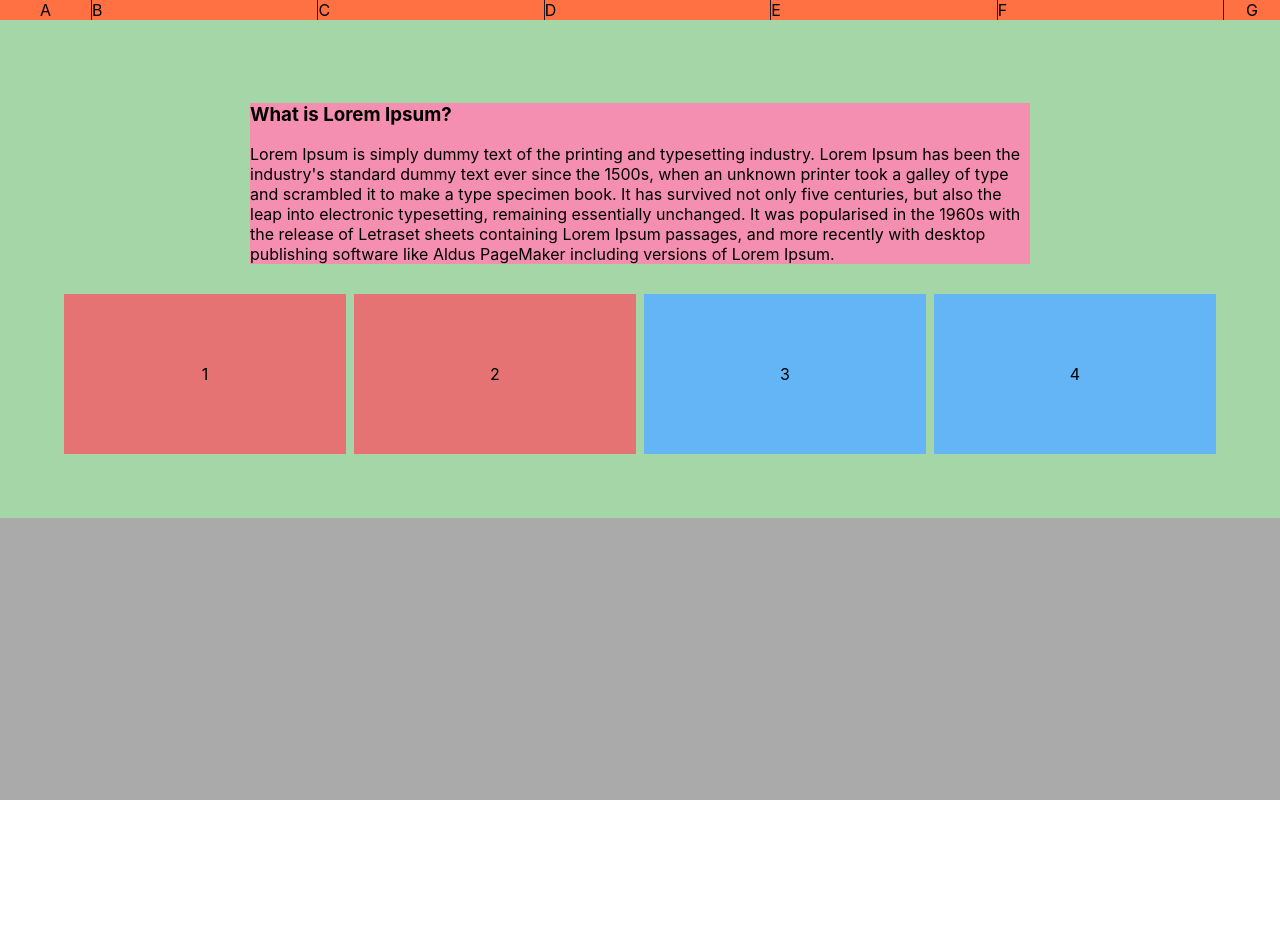
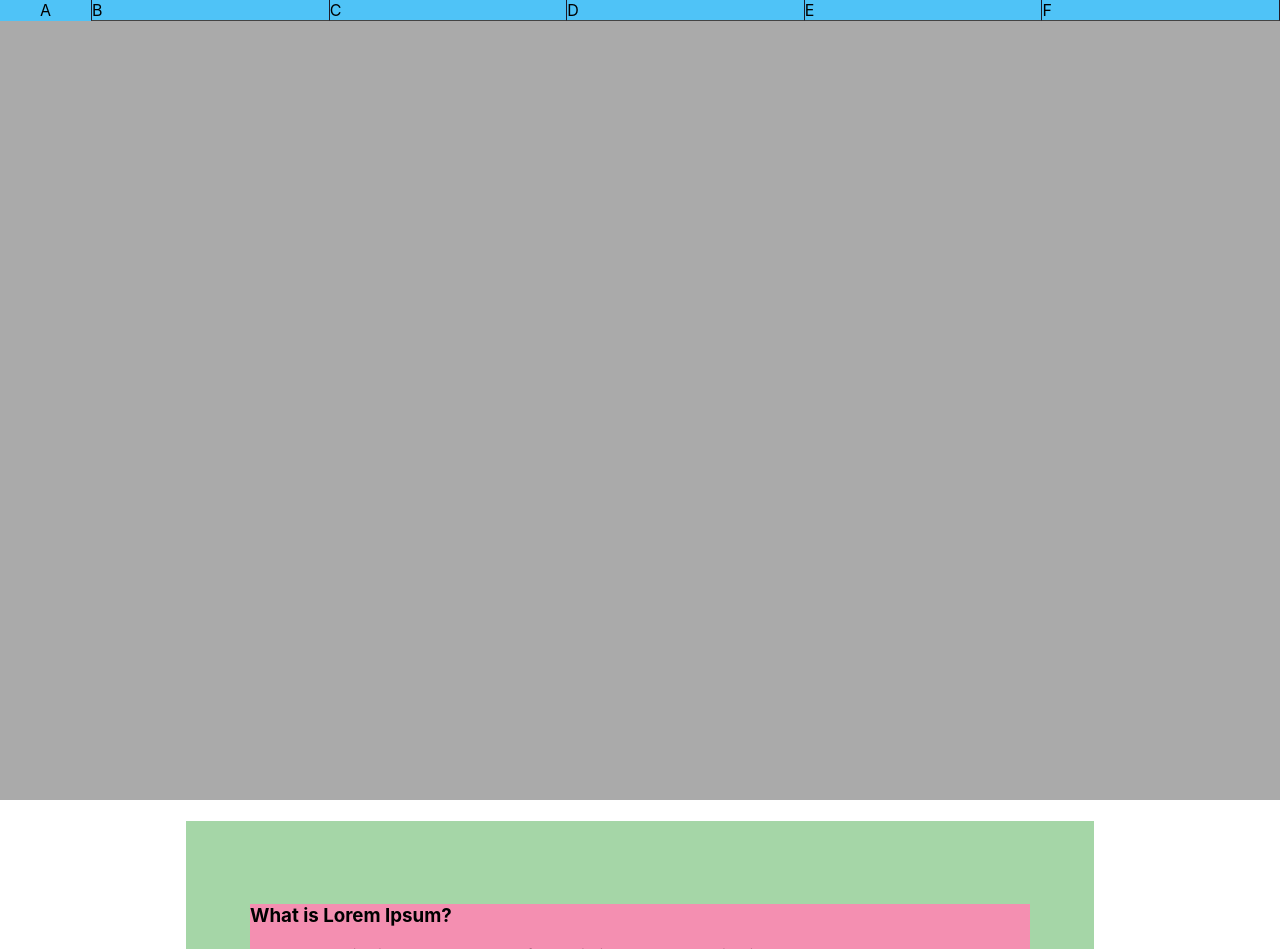
Before and after one commit to papondum/responsive, a React (Create React App) app: page / in a window 1280 px wide. Before the commit the page ends 800 px from the top, so only its background shows below. Built offline with nearby package versions, Linux system fonts and the light colour scheme.

Commit message:
update template menubar

```diff
--- /dev/null
+++ b/src/components/MenuProvider/MenuBar/Menu/index.js
@@ -0,0 +1,5 @@
+import React from 'react'
+const Menu = props => (
+  <div></div>
+)
+export default Menu
--- /dev/null
+++ b/src/components/MenuProvider/MenuBar/index.js
@@ -0,0 +1,70 @@
+import React from 'react'
+import { LeftMenuList, TopMenuList, MenuBarWrapper } from './styledComponents'
+class MenuBar extends React.Component {
+  constructor(props) {
+    super(props)
+    this.openMenu = this.openMenu.bind(this)
+    this.closeMenu = this.closeMenu.bind(this)
+    this.state = {
+      menuSmallScreen: ''
+    }
+  }
+
+  openMenu() {
+    this.setState({menuSmallScreen: 'open'})
+  }
+
+  closeMenu() {
+    this.setState({menuSmallScreen: ''})
+  }
+  menutypeRender(type) {
+    let result
+    switch (type) {
+      case 'left':
+        result = (
+          <LeftMenuList className={this.state.menuSmallScreen}>
+            {this.props.children}
+          </LeftMenuList>
+        )
+        break;
+      case 'top':
+       result = (
+         <TopMenuList className={this.state.menuSmallScreen}>
+           {this.props.children}
+         </TopMenuList>
+       )
+        break;
+      default:
+
+    }
+    return result
+  }
+  barTypeChecker(type) {
+    let result = 'row'
+    switch (type) {
+      case 'left':
+        result = 'column'
+        break;
+      case 'top':
+      result = 'row'
+        break;
+      default:
+
+    }
+    return result
+  }
+  render() {
+    const barType = this.barTypeChecker(this.props.type)
+    return (
+      <MenuBarWrapper direction={barType}>
+        {this.props.logoContent}
+        {this.menutypeRender(this.props.type)}
+        <div className="end-nav">
+          <div className="menu-toggle" onClick={this.openMenu} onBlur={this.closeMenu} tabIndex={0}>G</div>
+        </div>
+      </MenuBarWrapper>
+    )
+  }
+}
+
+export default MenuBar
--- /dev/null
+++ b/src/components/MenuProvider/MenuBar/styledComponents.js
@@ -0,0 +1,79 @@
+import styled from 'styled-components'
+export const MenuBarWrapper = styled.div`
+  display: flex;
+  flex-direction: ${props=>props.direction};
+  background: #4fc3f7;
+  min-width: 140px;
+  .menu-toggle { display: none; }
+  .menu-item {
+    border-bottom: 1px solid #444;
+    &:hover {
+      background: #aaa;
+    }
+  }
+  .start-nav { flex: 0; padding: 0 40px; }
+  @media only screen and (max-width: 700px) {
+    --nav-height: 20px;
+    display: flex;
+    flex-direction: row;
+    position: fixed;
+    top: 0;
+    width: 100%;
+    background: #4fc3f7;
+    justify-content: space-between;
+    .menu-toggle {
+      display: block;
+    }
+    .open {
+      opacity: 1;
+      visibility: visible;
+    }
+  }
+`
+export const LeftMenuList = styled.div`
+  --nav-height: 20px;
+  @media only screen and (max-width: 700px) {
+    overflow: auto;
+    opacity: 0;
+    visibility: hidden;
+    -webkit-transition: .2s;
+    transition: .2s;
+    position: absolute;
+    top: var(--nav-height);
+    right: 0;
+    background: #fff;
+    z-index: 1;
+    width: 200px;
+    flex-direction: column;
+  }
+`
+export const TopMenuList = styled.div`
+  flex: 1;
+  display: flex;
+  flex-direction: row;
+  .menu-wrapper {
+    display: flex;
+  }
+  .menu-item {
+    flex: 1;
+    border-right: 1px solid #201c29;
+    &:first-child {
+      border-left: 1px solid rgb(32, 28, 41);
+    }
+  }
+  @media only screen and (max-width: 700px) {
+    overflow: auto;
+    opacity: 0;
+    visibility: hidden;
+    -webkit-transition: .2s;
+    transition: .2s;
+    position: absolute;
+    top: var(--nav-height);
+    right: 0;
+    background: #fff;
+    z-index: 1;
+    width: 200px;
+    height: calc(30vh - var(--nav-height));
+    flex-direction: column;
+  }
+`
--- /dev/null
+++ b/src/components/MenuProvider/index.js
@@ -0,0 +1,31 @@
+import React from 'react'
+import { MenuProviderWrapper } from './styledComponents'
+import MenuBar from './MenuBar'
+
+class MenuProvider extends React.Component {
+  barTypeChecker(type) {
+    let result = 'row'
+    switch (type) {
+      case 'left':
+        result = 'row'
+        break;
+      case 'top':
+      result = 'column'
+        break;
+      default:
+
+    }
+    return result
+  }
+  render() {
+    const { type } = this.props
+    const barType = this.barTypeChecker(type)
+    return (
+      <MenuProviderWrapper direction={barType}>
+        {this.props.children.map((child, index) => React.cloneElement(child, {key: index, type}))}
+      </MenuProviderWrapper>
+    )
+  }
+}
+MenuProvider.MenuBar = MenuBar
+export default MenuProvider
--- /dev/null
+++ b/src/components/MenuProvider/styledComponents.js
@@ -0,0 +1,8 @@
+import styled from 'styled-components'
+export const MenuProviderWrapper = styled.div`
+  height: 100vh;
+  background-color: #aaa;
+  grid-gap: 100%;
+  display: flex;
+  flex-direction: ${props=>props.direction};
+`
--- a/src/containers/LeftMenu/index.js
+++ b/src/containers/LeftMenu/index.js
@@ -1,61 +1,20 @@
 import React from 'react'
-import { AppWrapper } from '../TopMenu/styledComponents'
 import Content from '../../components/Content'
-import { LeftMenuWrapper } from './styledComponents'
+import MenuProvider from '../../components/MenuProvider'
 class LeftMenu extends React.Component {
-  constructor(props) {
-    super(props)
-    this.openMenu = this.openMenu.bind(this)
-    this.closeMenu = this.closeMenu.bind(this)
-    this.state = {
-      menuSmallScreen: ''
-    }
-  }
-
-  openMenu() {
-    this.setState({menuSmallScreen: 'open'})
-  }
-
-  closeMenu() {
-    this.setState({menuSmallScreen: ''})
-  }
-
   render() {
     return (
-      <AppWrapper direction={'row'} display={'flex'}>
-        <LeftMenuWrapper>
-          <div className="start-nav">A</div>
-          <div className={`middle-nav ${this.state.menuSmallScreen}`}>
-            <div className="menu-item">B</div>
-            <div className="menu-item">C</div>
-            <div className="menu-item">D</div>
-            <div className="menu-item">E</div>
-            <div className="menu-item">F</div>
-          </div>
-          <div className="end-nav">
-            <div className="menu-toggle" onClick={this.openMenu} onBlur={this.closeMenu} tabIndex={0}>G</div>
-          </div>
-        </LeftMenuWrapper>
+      <MenuProvider type='left'>
+        <MenuProvider.MenuBar logoContent={<div className="start-nav">A</div>}>
+          <div className="menu-item">B</div>
+          <div className="menu-item">C</div>
+          <div className="menu-item">D</div>
+          <div className="menu-item">E</div>
+          <div className="menu-item">F</div>
+        </MenuProvider.MenuBar>
         <Content />
-      </AppWrapper>
+      </MenuProvider>
     )
   }
 }
 export default LeftMenu
-//
-// const nav = <TopNavbar>
-//   <div className="start-nav">A</div>
-//   <div className="middle-nav">
-//     <div className={`menu-wrapper ${this.state.menuState}`}>
-//       <div className="menu-item">B</div>
-//       <div className="menu-item">C</div>
-//       <div className="menu-item">D</div>
-//       <div className="menu-item">E</div>
-//       <div className="menu-item">F</div>
-//     </div>
-//   </div>
-//   <div className="end-nav">
-//     <div className="action">G</div>
-//     <div className="action responsive" tabIndex={0} onClick={this.openMenu} onBlur={this.closeMenu}>H</div>
-//   </div>
-// </TopNavbar>
--- a/src/containers/LeftMenu/styledComponents.js
+++ /dev/null
@@ -1,46 +0,0 @@
-import styled from 'styled-components'
-export const LeftMenuWrapper = styled.div`
-  display: flex;
-  flex-direction: column;
-  /* justify-content: space-between; */
-  background: #4fc3f7;
-  min-width: 140px;
-  .menu-toggle { display: none; }
-  .menu-item {
-    border-bottom: 1px solid #444;
-    &:hover {
-      background: #aaa;
-    }
-  }
-  @media only screen and (max-width: 700px) {
-    --nav-height: 20px;
-    display: flex;
-    flex-direction: row;
-    position: fixed;
-    top: 0;
-    width: 100%;
-    background: #4fc3f7;
-    justify-content: space-between;
-    .middle-nav {
-      overflow: auto;
-      opacity: 0;
-      visibility: hidden;
-      -webkit-transition: .2s;
-      transition: .2s;
-      position: absolute;
-      top: var(--nav-height);
-      right: 0;
-      background: #fff;
-      z-index: 1;
-      width: 200px;
-      flex-direction: column;
-    }
-    .menu-toggle {
-      display: block;
-    }
-    .open {
-      opacity: 1;
-      visibility: visible;
-    }
-  }
-`
--- a/src/containers/TopMenu/index.js
+++ b/src/containers/TopMenu/index.js
@@ -1,45 +1,20 @@
-import React from 'react';
-import { AppWrapper, TopNavbar } from './styledComponents'
+import React from 'react'
 import Content from '../../components/Content'
-
+import MenuProvider from '../../components/MenuProvider'
 class TopMenu extends React.Component {
-  constructor(props) {
-    super(props)
-    this.openMenu = this.openMenu.bind(this)
-    this.closeMenu = this.closeMenu.bind(this)
-    this.state = { menuState: '' }
-  }
-
-  openMenu() {
-    this.setState({menuState: 'open'})
-  }
-  closeMenu() {
-    this.setState({menuState: ''})
-  }
-
   render() {
     return (
-      <AppWrapper>
-        <TopNavbar>
-          <div className="start-nav">A</div>
-          <div className="middle-nav">
-            <div className={`menu-wrapper ${this.state.menuState}`}>
-              <div className="menu-item">B</div>
-              <div className="menu-item">C</div>
-              <div className="menu-item">D</div>
-              <div className="menu-item">E</div>
-              <div className="menu-item">F</div>
-            </div>
-          </div>
-          <div className="end-nav">
-            <div className="action">G</div>
-            <div className="action responsive" tabIndex={0} onClick={this.openMenu} onBlur={this.closeMenu}>H</div>
-          </div>
-        </TopNavbar>
+      <MenuProvider type='top'>
+        <MenuProvider.MenuBar logoContent={<div className="start-nav">A</div>}>
+          <div className="menu-item">B</div>
+          <div className="menu-item">C</div>
+          <div className="menu-item">D</div>
+          <div className="menu-item">E</div>
+          <div className="menu-item">F</div>
+        </MenuProvider.MenuBar>
         <Content />
-      </AppWrapper>
-    );
+      </MenuProvider>
+    )
   }
 }
-
-export default TopMenu;
+export default TopMenu
--- a/src/containers/TopMenu/styledComponents.js
+++ /dev/null
@@ -1,72 +0,0 @@
-import styled from 'styled-components'
-export const AppWrapper = styled.div`
-  height: 100vh;
-  background-color: #aaa;
-  grid-gap: 100%;
-  display: ${props=>props.display||'block'};
-  flex-direction: ${props=>props.direction||'column'};
-`
-
-export const TopNavbar = styled.div`
-  display: flex;
-  border-bottom-color: rgb(32, 28, 41);
-  background: #ff7043;
-  height: 20px;
-  .start-nav { flex: 0; padding: 0 40px; }
-  .middle-nav {
-    flex: 1;
-    .menu-wrapper {
-      display: flex;
-    }
-    .menu-item {
-      flex: 1;
-      border-right: 1px solid #201c29;
-      &:first-child {
-        border-left: 1px solid rgb(32, 28, 41);
-      }
-    }
-  }
-  .end-nav {
-    .responsive {
-      display: none;
-    }
-    .action {
-      padding: 0 22px;
-    }
-  }
-  @media only screen and (max-width: 950px) {
-    --nav-height: 20px;
-    .menu-wrapper {
-      overflow: auto;
-      opacity: 0;
-      visibility: hidden;
-      -webkit-transition: .2s;
-      transition: .2s;
-      position: absolute;
-      top: var(--nav-height);
-      right: 0;
-      background: #fff;
-      z-index: 1;
-      width: 200px;
-      height: calc(30vh - var(--nav-height));
-      flex-direction: column;
-    }
-    .open {
-      opacity: 1;
-      visibility: visible;
-    }
-    .menu-item {
-      &:hover {
-        background: #aaa;
-      }
-    }
-    .end-nav {
-      display: flex;
-      .responsive {
-        display: block;
-      }
-  }
-`
-
-export const LeftNavbar = styled.div`
-`
```
